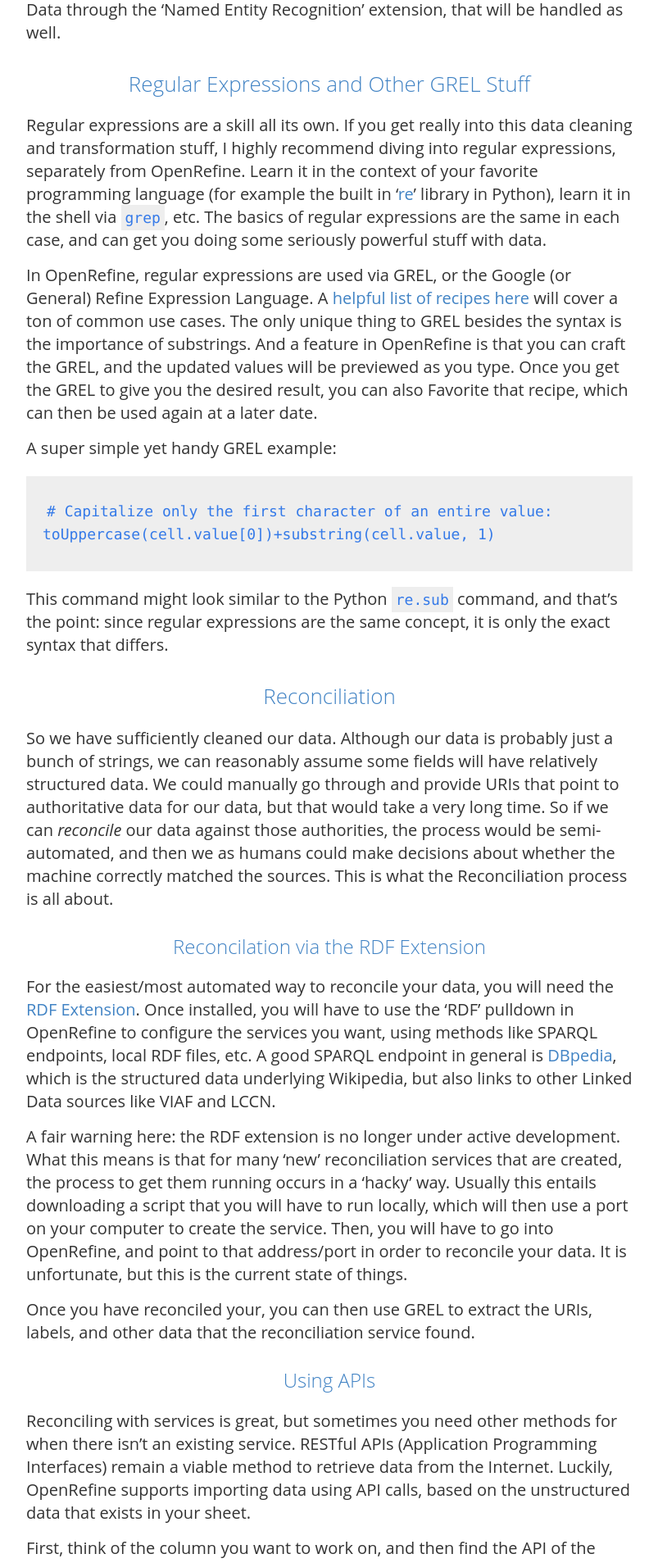
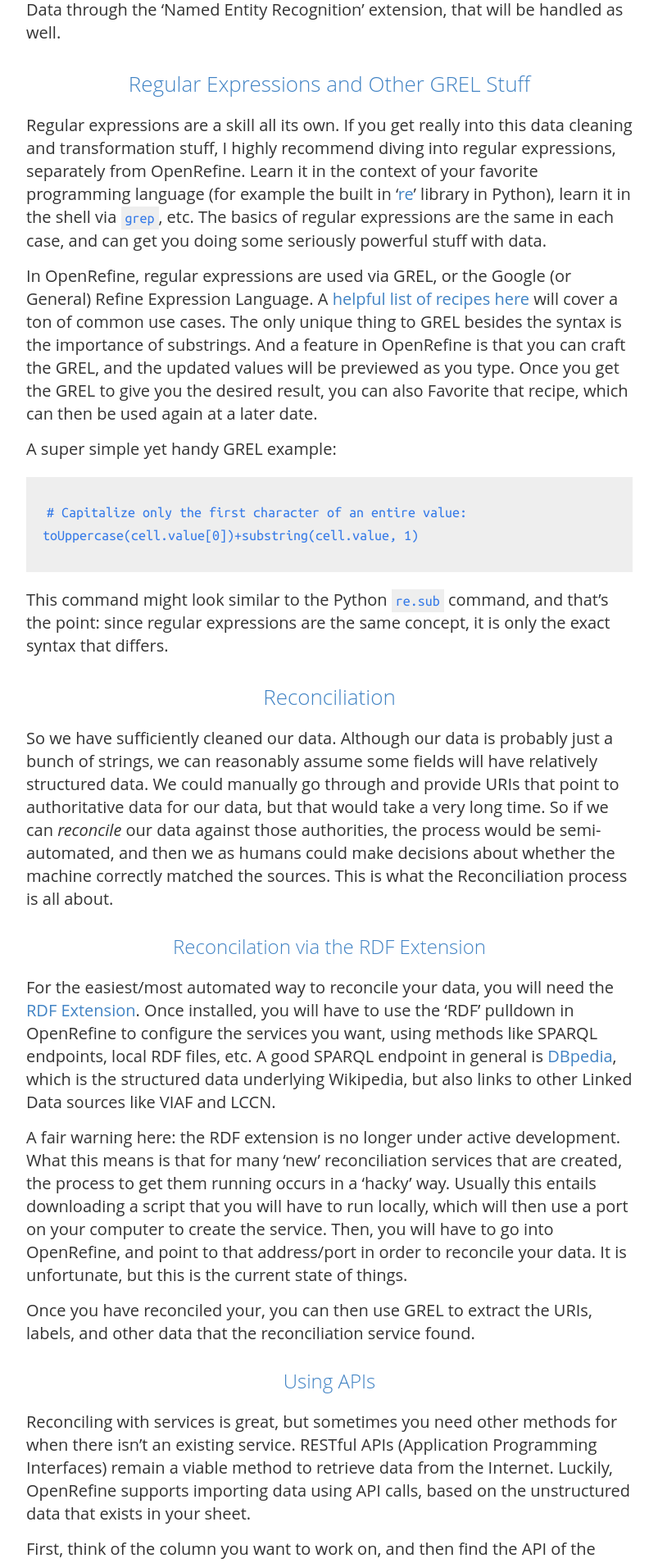
Before and after one commit to remerjohnson/remerjohnson.github.io, a Jekyll site: the page built from _posts/2015-8-17-open_refine_tutorial03.md, in a window 1280 px wide. Shown: the part 709-2616 px from the top of the page at 82% size, without its empty margins (238-1041 px from the left). Built offline with Jekyll 4.4.1, drawn with Linux system fonts in a browser that asks for light colours; nearby versions of some CDN libraries; some web fonts are replaced; comment, search, counter and statistics services are not loaded.

Commit message:
More font fun times

```diff
--- a/_layouts/default.html
+++ b/_layouts/default.html
@@ -18,6 +18,8 @@
 
     <link rel="stylesheet" type="text/css" href="{{ site.baseurl }}/style.css" />
     <link rel="alternate" type="application/rss+xml" title="{{ site.name }} - {{ site.description }}" href="{{ site.baseurl }}/feed.xml" />
+    <link rel="stylesheet" type="text/css" href="https://fonts.googleapis.com/css?family=Ubuntu+Mono|Droid+Sans+Mono" />
+    <link rel="stylesheet" type="text/css" href="https://fonts.googleapis.com/css?family=Ubuntu+Mono" />
     <link href="//maxcdn.bootstrapcdn.com/font-awesome/4.2.0/css/font-awesome.min.css" rel="stylesheet">
 
     <!-- Created with Jekyll Now - http://github.com/barryclark/jekyll-now -->
--- a/_sass/_variables.scss
+++ b/_sass/_variables.scss
@@ -23,10 +23,10 @@
 /* Font stacks */
 $helvetica: Helvetica,Arial,sans-serif;
 $helveticaNeue: helveticaNeue,Helvetica,Arial,sans-serif;
-$ubuntu: "Ubuntu","Open Sans",helveticaNeue,Helvetica,Arial,"Lucida Grande",sans-serif;
+$ubuntu: Ubuntu,"Open Sans",helveticaNeue,Helvetica,Arial,"Lucida Grande",sans-serif;
 $opensans: "Open Sans",sans-serif;
 $georgia: Georgia,sans-serif;
-$mono: "Ubuntu Mono",Ubuntu,"Droid Sans Mono",Consolas,monospace;
+$mono: "Ubuntu Mono",Ubuntu,"Droid Sans Mono","Andale Mono",Consolas,monospace;
 
 /* Mobile breakpoints */
 @mixin mobile {
```
